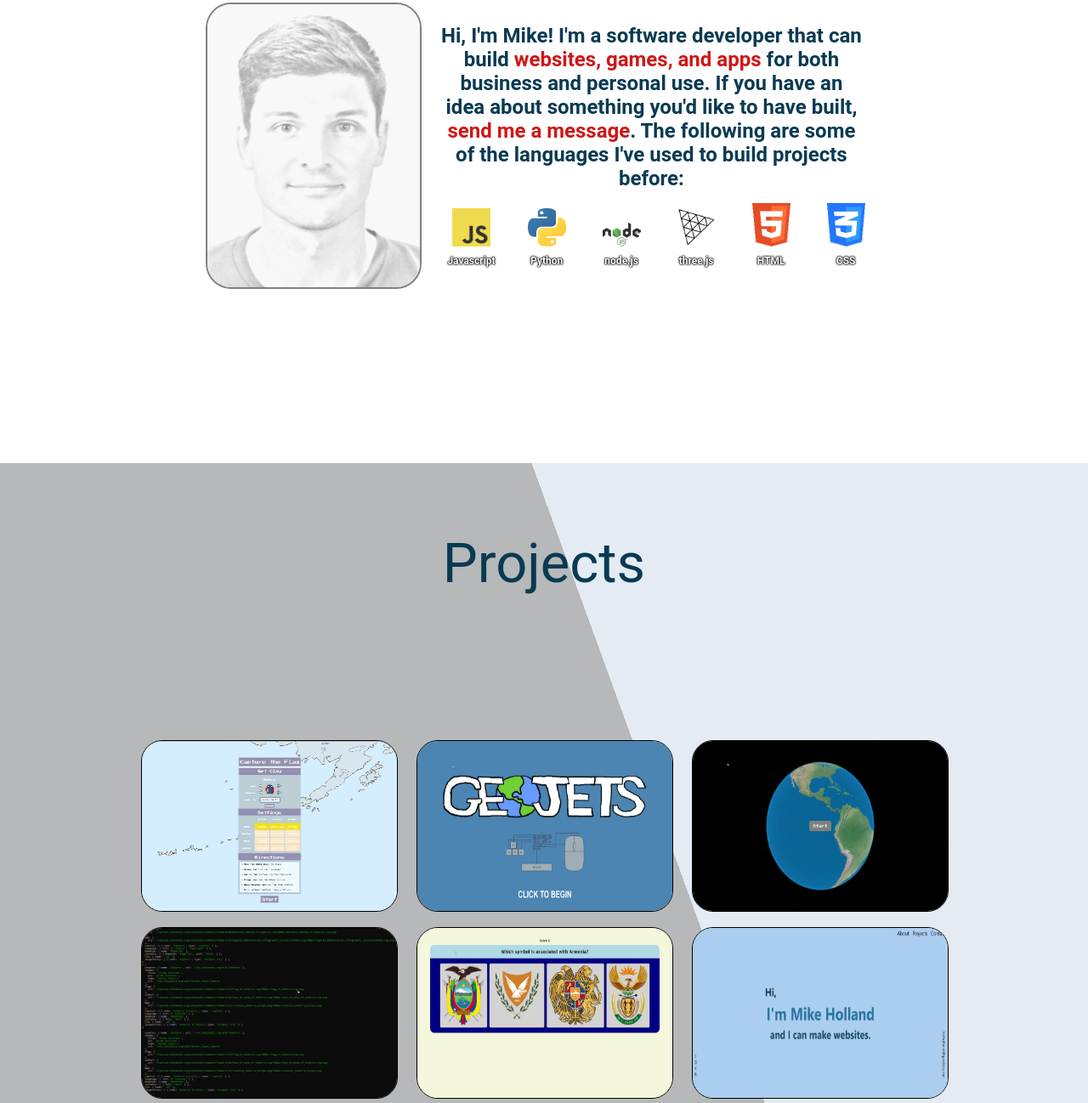
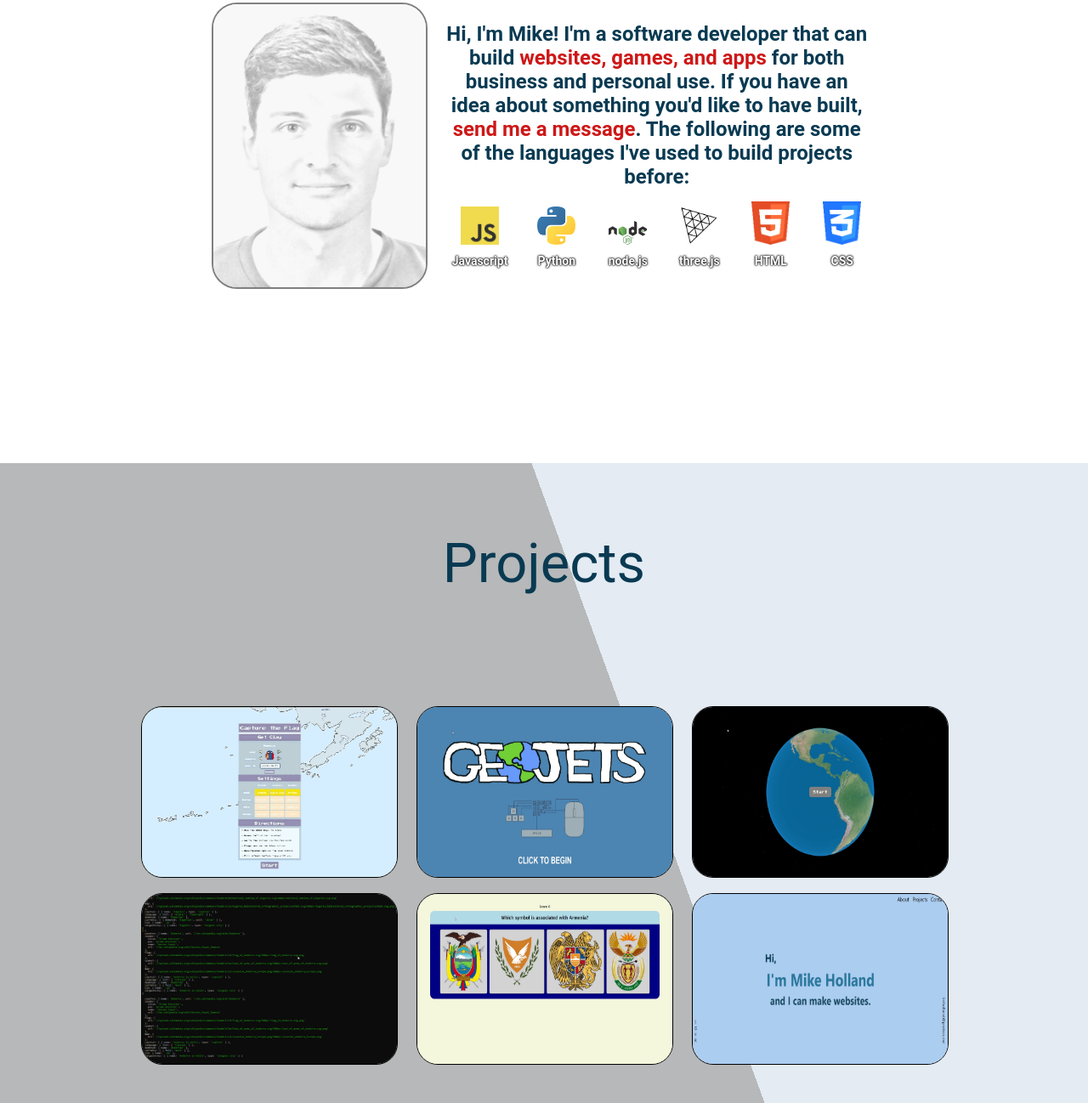
Before and after one commit to lmholland/portfolio, a plain HTML site: page index.html in a window 1280 px wide. Shown: the part 1055-2353 px from the top of the page at 85% size. Drawn offline with Linux system fonts and the light colour scheme.

Commit message:
font shadows and spacing

```diff
--- a/style.css
+++ b/style.css
@@ -157,7 +157,7 @@ section {
 
 .about {
     display: flex;
-    padding: 15vh 0 0;
+    padding: 15vh 0 0 0;
     justify-content: center;
 }
 
@@ -168,9 +168,9 @@ section {
 
 .tech-unit {
     color: white;
-    text-shadow: 0 0 1px black, 0 0 3px black, 0 0 2px black, 0 0 1px black;
+    text-shadow: 0 0 3px black, 0 0 2px black, 0 0 1px black;
     text-align: center;
-    padding: 10px 5px 0;
+    padding: 10px 3px 0;
     display: inline-block;
 }
 
@@ -181,8 +181,8 @@ section {
 }
 
 .tech-unit h2{
-    font-size: 12px;
-    padding: 10px;
+    font-size: 14px;
+    padding: 11px;
 }
 
 .profile-pic img {
@@ -212,7 +212,7 @@ section {
 }
 
 .projects {
-    margin: 20vh 10vw 0;
+    margin: 15vh 10vw 0;
     width: 80vw;
     text-align: center;
 }
@@ -352,7 +352,7 @@ form input {
     display:block
 }
 
-@media only screen and (min-width: 1200px) {
+@media only screen and (min-width: 1212px) {
     .profile-pic img {
         width: 250px;
     }
@@ -373,7 +373,7 @@ form input {
     }
 }
 
-@media only screen and (max-width: 1200px){
+@media only screen and (max-width: 1211px){
     #about {
         height: 120vh;
     }
```
